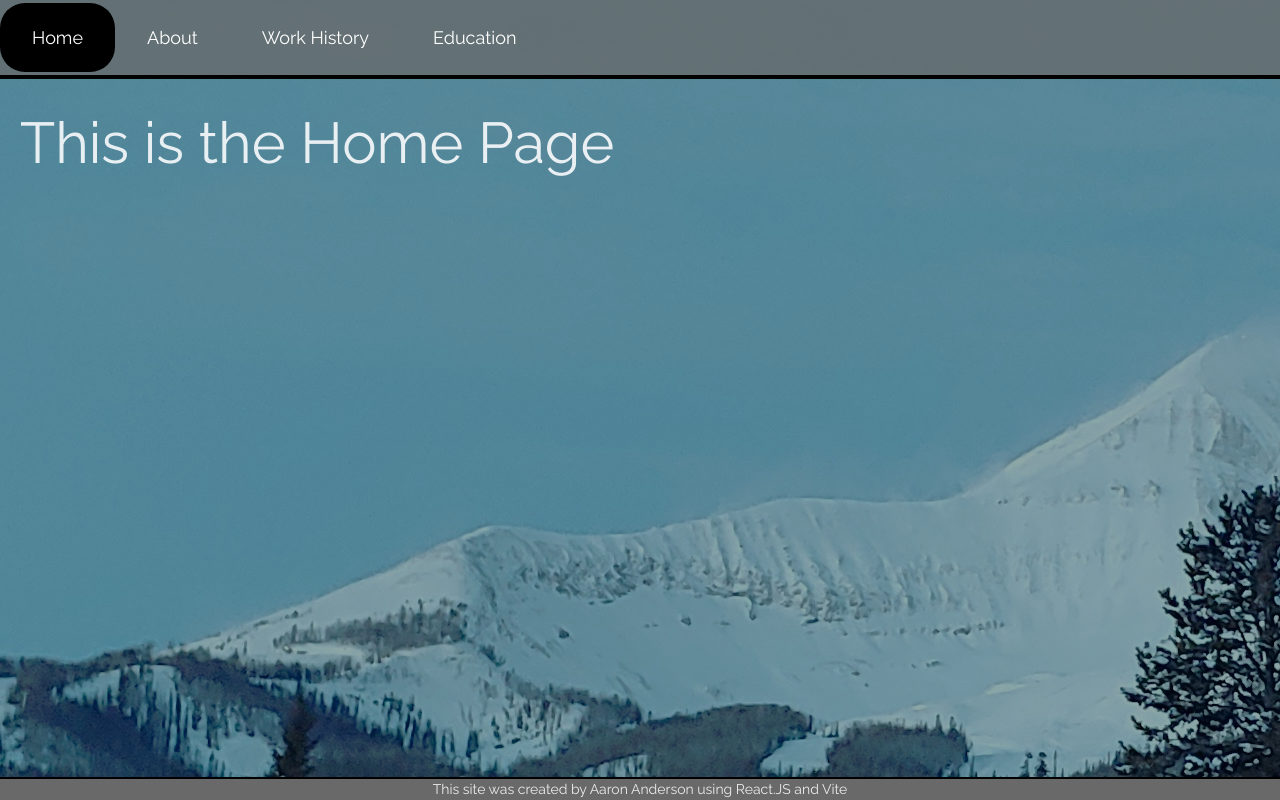
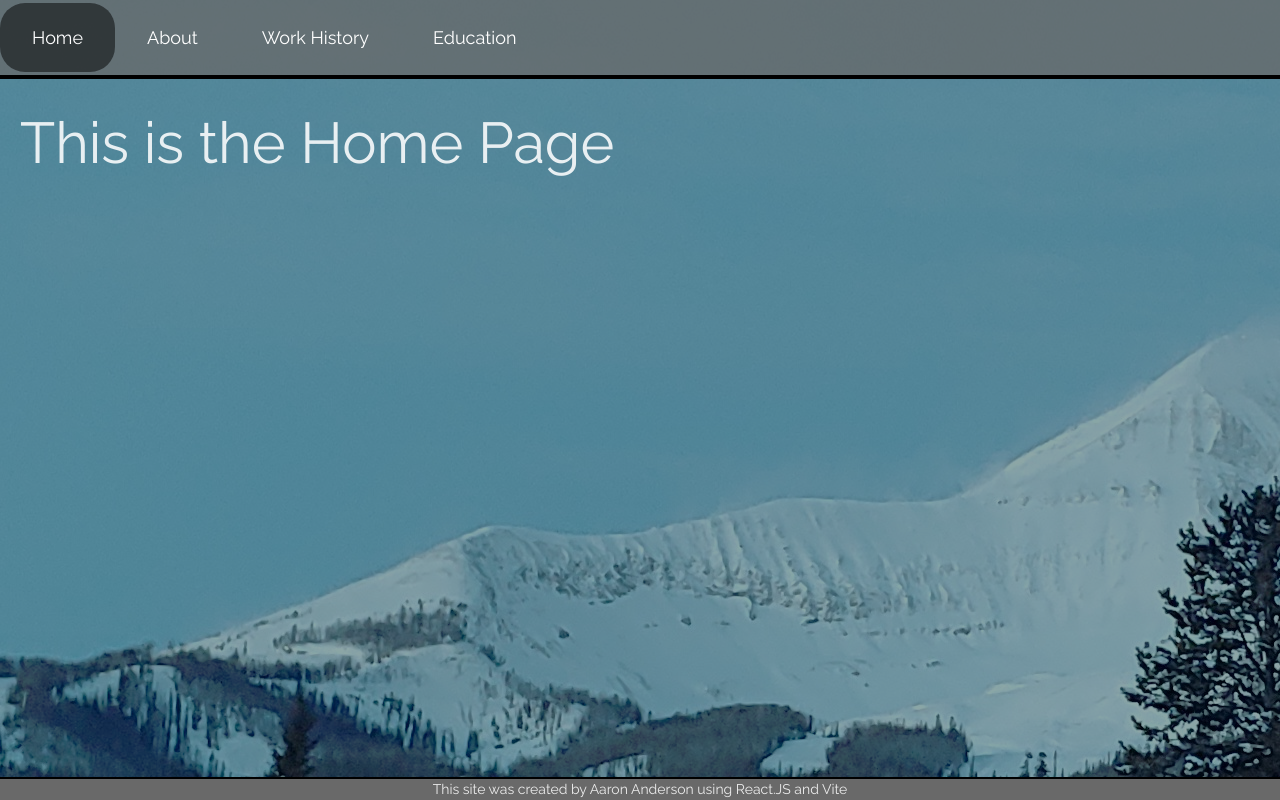
Before and after one commit to SparkxE/ResumeSite, a React (Vite) app: page / in a window 1280 px wide. In both pictures the pointer is over the link "Home". Built offline with nearby package versions, Linux system fonts and the light colour scheme.

Commit message:
Added background image and fixed some styling

```diff
--- a/src/App.css
+++ b/src/App.css
@@ -1,7 +1,7 @@
 body {
   font-family: 'Raleway', sans-serif;
   font-size: 18px;
-  background: url('../public/mainBackground.jpg'), rgba(47, 79, 79, .5);
+  background: url('/mainBackground.jpg'), rgba(47, 79, 79, .5);
   background-blend-mode: darken;
 }
 
@@ -51,7 +51,7 @@ nav a {
 }
 
 nav a:hover {
-  background: black;
+  background: rgba(0, 0, 0, .5);
   color: white;
   border-radius: 25px;
 }
```
